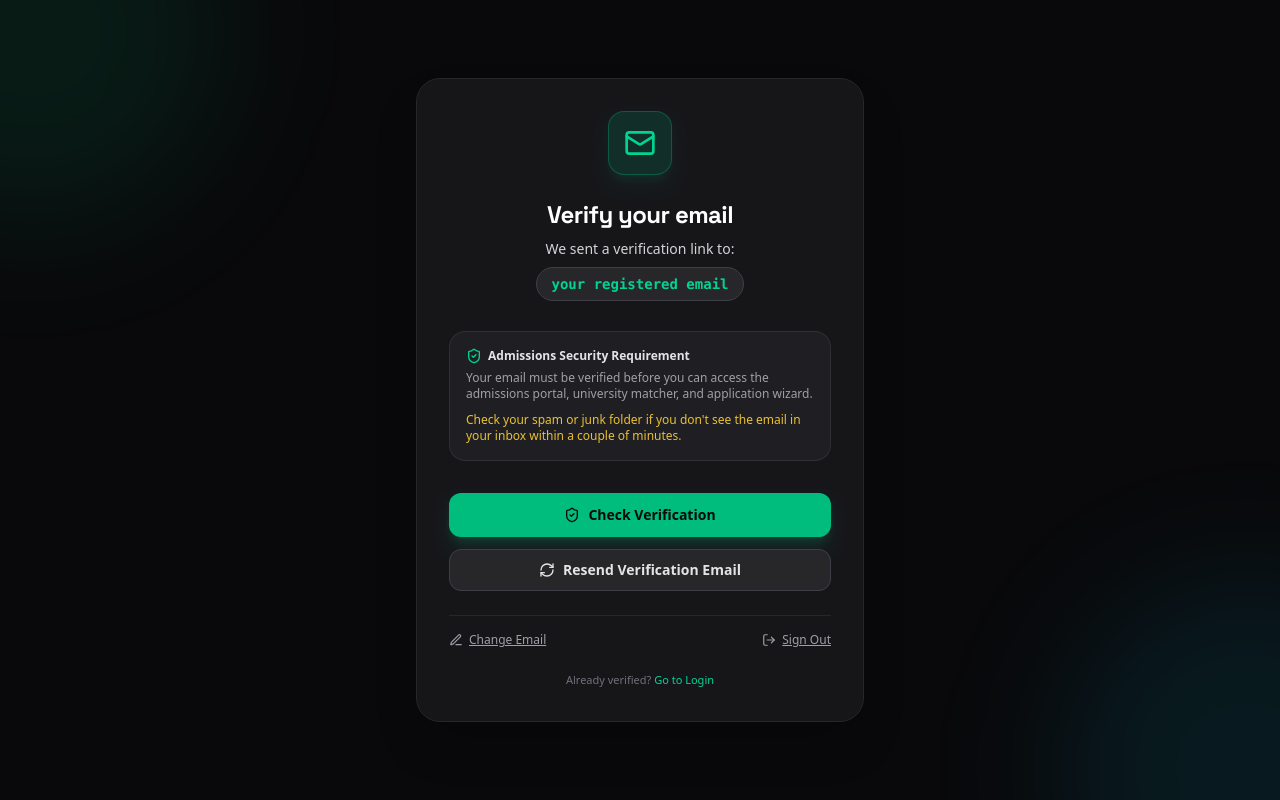
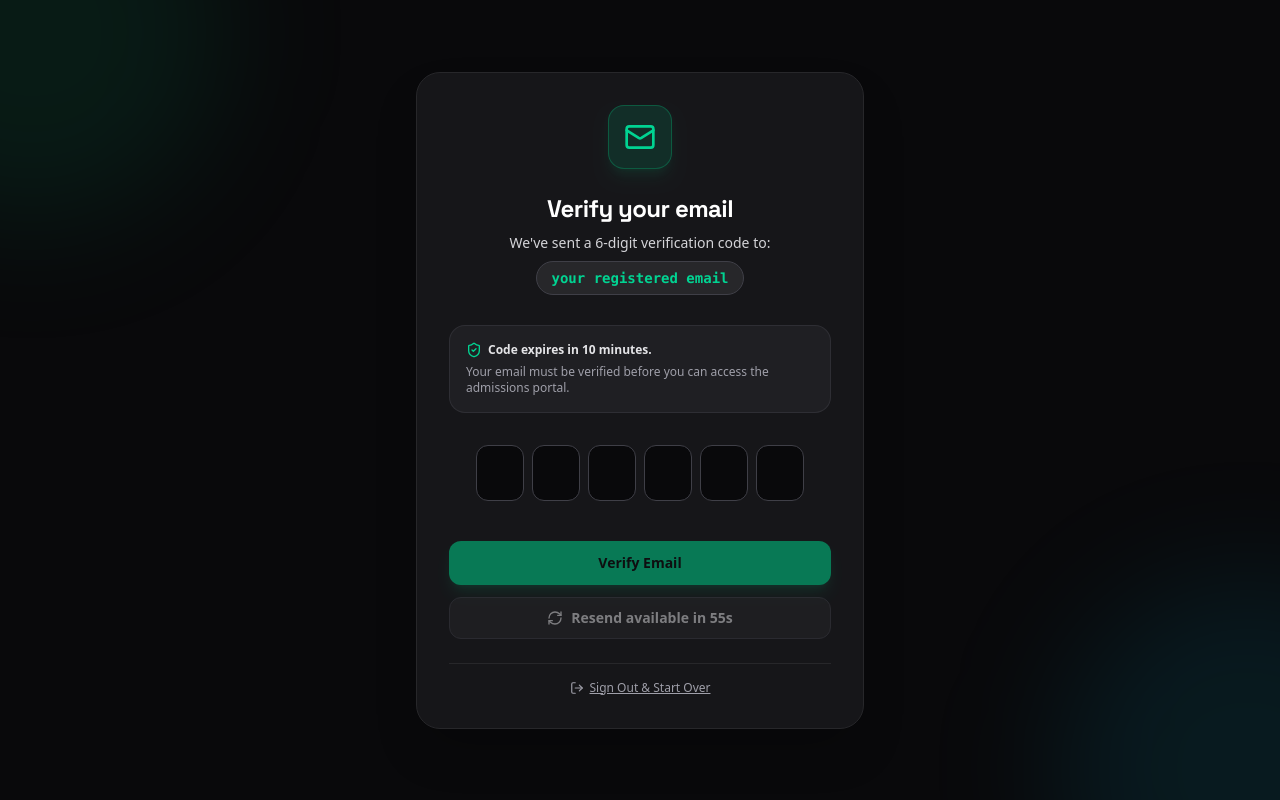
Before and after one commit to MujtabaZaheer/CRM, a React (Vite) app: page /verify-email in a window 1280 px wide. Built offline with nearby package versions, Linux system fonts and the light colour scheme; no server answers; the database is empty.

Commit message:
feat: rebuild student admissions journey and OTP verification

```diff
--- a/src/pages/VerifyEmail.tsx
+++ b/src/pages/VerifyEmail.tsx
@@ -1,24 +1,17 @@
-import React, { useEffect, useState } from "react";
-import {
-  applyActionCode,
-  sendEmailVerification,
-  signInWithEmailAndPassword,
-  signOut,
-} from "firebase/auth";
-import { doc, updateDoc } from "firebase/firestore";
-import { Link, useLocation, useNavigate, useSearchParams } from "react-router-dom";
+import React, { useEffect, useState, useRef } from "react";
+import { signOut } from "firebase/auth";
+import { useLocation, useNavigate } from "react-router-dom";
+import { httpsCallable } from "firebase/functions";
 import {
   CheckCircle2,
   Mail,
   RefreshCw,
   ShieldCheck,
   LogOut,
-  Edit3,
   AlertCircle,
   Loader2,
-  Lock,
 } from "lucide-react";
-import { auth, db, getEmailActionSettings } from "../firebase/config";
+import { auth, functions } from "../firebase/config";
 import { useAuth } from "../contexts/AuthContext";
 
 const COOLDOWN_SECONDS = 60;
@@ -27,33 +20,26 @@ export const VerifyEmail: React.FC = () => {
   const { firebaseUser, logout, refreshFirebaseUser } = useAuth();
   const navigate = useNavigate();
   const location = useLocation();
-  const [searchParams] = useSearchParams();
 
-  // Retrieve email from: active session -> navigation state -> session storage
-  const stateEmail = (location.state as { email?: string; emailSent?: boolean } | null)?.email;
-  const initialSent = (location.state as { email?: string; emailSent?: boolean } | null)?.emailSent;
+  const stateEmail = (location.state as any)?.email;
+  const initialSent = (location.state as any)?.emailSent;
   const emailError = (location.state as any)?.emailError;
+
   const [storedEmail, setStoredEmail] = useState<string>(() => {
-    return (
-      firebaseUser?.email ||
-      stateEmail ||
-      sessionStorage.getItem("pending_verification_email") ||
-      ""
-    );
+    return firebaseUser?.email || stateEmail || sessionStorage.getItem("pending_verification_email") || "";
   });
 
-  const [cooldown, setCooldown] = useState(0);
+  const [cooldown, setCooldown] = useState(COOLDOWN_SECONDS);
   const [message, setMessage] = useState<string | null>(
-    initialSent ? "A verification email was sent to your address. Please check your inbox." : null
+    initialSent ? "A verification code was sent to your address. Please check your inbox." : null
   );
   const [error, setError] = useState<string | null>(emailError || null);
-  const [checking, setChecking] = useState(false);
+
+  const [code, setCode] = useState(["", "", "", "", "", ""]);
+  const [verifying, setVerifying] = useState(false);
   const [resending, setResending] = useState(false);
 
-  // Quick inline sign-in states if user arrived signed-out
-  const [needsPassword, setNeedsPassword] = useState(false);
-  const [password, setPassword] = useState("");
-  const [signingIn, setSigningIn] = useState(false);
+  const inputRefs = useRef<(HTMLInputElement | null)[]>([]);
 
   // Sync email when user loads
   useEffect(() => {
@@ -74,170 +60,110 @@ export const VerifyEmail: React.FC = () => {
     return () => window.clearInterval(timer);
   }, [cooldown]);
 
-  // Handle incoming Firebase Auth Action Code from verification link in email
-  useEffect(() => {
-    const oobCode = searchParams.get("oobCode");
-    const mode = searchParams.get("mode");
+  const handleChange = (index: number, value: string) => {
+    if (!/^\d*$/.test(value)) return;
+    const newCode = [...code];
+    newCode[index] = value;
+    setCode(newCode);
 
-    if (oobCode && (mode === "verifyEmail" || !mode)) {
-      const handleActionCode = async () => {
-        setChecking(true);
+    if (value && index < 5) {
+      inputRefs.current[index + 1]?.focus();
+    }
+  };
+
+  const handleKeyDown = (index: number, e: React.KeyboardEvent<HTMLInputElement>) => {
+    if (e.key === "Backspace" && !code[index] && index > 0) {
+      inputRefs.current[index - 1]?.focus();
+    }
+  };
+
+  const handlePaste = (e: React.ClipboardEvent) => {
+    e.preventDefault();
+    const pasted = e.clipboardData.getData("text").replace(/\D/g, "").slice(0, 6);
+    if (pasted) {
+      const newCode = [...code];
+      for (let i = 0; i < pasted.length; i++) {
+        newCode[i] = pasted[i];
+      }
+      setCode(newCode);
+      if (pasted.length < 6) {
+        inputRefs.current[pasted.length]?.focus();
+      } else {
+        inputRefs.current[5]?.focus();
+      }
+    }
+  };
+
+  const handleVerify = async () => {
+    const fullCode = code.join("");
+    if (fullCode.length !== 6) {
+      setError("Please enter the full 6-digit code.");
+      return;
+    }
+
     setError(null);
+    setMessage(null);
+    setVerifying(true);
+
     try {
-          await applyActionCode(auth, oobCode);
-          setMessage("Email verified successfully! Updating your session...");
+      if (!auth.currentUser) throw new Error("Authentication session lost. Please sign in again.");
 
-          if (auth.currentUser) {
+      const verifyOTP = httpsCallable(functions, 'verifyOTP');
+      await verifyOTP({ code: fullCode });
+
+      setMessage("Verification confirmed! Redirecting to student onboarding...");
       await auth.currentUser.reload();
       await refreshFirebaseUser();
-            try {
-              await updateDoc(doc(db, "students", auth.currentUser.uid), {
-                emailVerified: true,
-                updatedAt: Date.now(),
-              });
-            } catch (_) {}
+
       setTimeout(() => {
         navigate("/student/onboarding/profile", { replace: true });
       }, 1000);
+    } catch (err: any) {
+      console.error("Verification error:", err);
+      if (err.code === "invalid-argument") {
+        setError("Incorrect verification code.");
+      } else if (err.code === "failed-precondition") {
+        setError("This verification code has expired. Please request a new one.");
+      } else if (err.code === "resource-exhausted") {
+        setError("Too many failed attempts. Please request a new code.");
       } else {
-            setMessage("Your email has been verified! Please sign in to proceed to your student portal.");
+        setError(err.message || "Failed to verify code. Please try again.");
       }
-        } catch (err: any) {
-          console.error("Action code error:", err);
-          if (err.code === "auth/invalid-action-code") {
-            setError("This verification link has expired or has already been used. Please request a new verification email.");
-          } else {
-            setError(err.message || "Failed to verify email using this link.");
-          }
+      setCode(["", "", "", "", "", ""]);
+      inputRefs.current[0]?.focus();
     } finally {
-          setChecking(false);
+      setVerifying(false);
     }
   };
 
-      handleActionCode();
-    }
-  }, [searchParams]);
-
-  // Check verification handler
-  const handleCheckVerification = async () => {
-    setError(null);
-    setMessage(null);
-    setChecking(true);
-
-    try {
-      let currentUser = auth.currentUser;
-
-      // If user is currently signed out, check if they can sign in with password
-      if (!currentUser && storedEmail && password) {
-        setSigningIn(true);
-        const cred = await signInWithEmailAndPassword(auth, storedEmail, password);
-        currentUser = cred.user;
-        setSigningIn(false);
-        setNeedsPassword(false);
-      }
-
-      if (!currentUser) {
-        // Prompt for password if not authenticated
-        setNeedsPassword(true);
-        setError("Please enter your password below to confirm your verification status.");
-        setChecking(false);
-        return;
-      }
-
-      // 1. Reload user to get fresh auth state from Firebase
-      await currentUser.reload();
-      const freshUser = await refreshFirebaseUser();
-
-      // 2. Check fresh emailVerified
-      if (freshUser?.emailVerified || auth.currentUser?.emailVerified) {
-        setMessage("Verification confirmed! Redirecting to student onboarding...");
-        try {
-          await updateDoc(doc(db, "students", currentUser.uid), {
-            emailVerified: true,
-            updatedAt: Date.now(),
-          });
-        } catch (_) {}
-
-        // 3. Redirect to student onboarding Step 1
-        setTimeout(() => {
-          navigate("/student/onboarding/profile", { replace: true });
-        }, 800);
-      } else {
-        setError("Your email is not verified yet. Please click the verification link in your inbox, then click Check Verification.");
-      }
-    } catch (err: any) {
-      console.error("Check verification error:", err);
-      if (err.code === "auth/wrong-password" || err.code === "auth/invalid-credential") {
-        setError("Incorrect password. Please try again.");
-      } else if (err.code === "auth/too-many-requests") {
-        setError("Too many verification attempts. Please wait a moment and try again.");
-      } else {
-        setError(err.message || "We could not check verification status. Please try again.");
-      }
-    } finally {
-      setChecking(false);
-      setSigningIn(false);
-    }
-  };
-
-  // Resend verification email handler
-  const handleResendEmail = async () => {
+  const handleResendCode = async () => {
     if (cooldown > 0) return;
     setError(null);
     setMessage(null);
     setResending(true);
 
     try {
-      let currentUser = auth.currentUser;
+      if (!auth.currentUser) throw new Error("Authentication session lost. Please sign in again.");
 
-      // If signed out, attempt sign in if password is provided
-      if (!currentUser && storedEmail && password) {
-        setSigningIn(true);
-        const cred = await signInWithEmailAndPassword(auth, storedEmail, password);
-        currentUser = cred.user;
-        setSigningIn(false);
-        setNeedsPassword(false);
-      }
+      const sendOTP = httpsCallable(functions, 'sendVerificationOTP');
+      await sendOTP();
 
-      if (!currentUser) {
-        setNeedsPassword(true);
-        setError("Please enter your password below to authenticate and resend the verification email.");
-        setResending(false);
-        return;
-      }
-
-      const lastSent = sessionStorage.getItem("last_verification_sent");
-      if (lastSent && Date.now() - parseInt(lastSent) < 60000) {
-        throw { code: "auth/too-many-requests", message: "Email already sent recently." };
-      }
-
-      // Real Firebase verification email request with action settings
-      await sendEmailVerification(currentUser, getEmailActionSettings());
-      sessionStorage.setItem("last_verification_sent", Date.now().toString());
-
-      // Only display success message after Firebase call succeeds
-      setMessage("Verification email sent successfully. Please check your inbox and spam folder.");
+      setMessage("A new verification code has been sent to your email.");
       setCooldown(COOLDOWN_SECONDS);
+      setCode(["", "", "", "", "", ""]);
+      inputRefs.current[0]?.focus();
     } catch (err: any) {
-      console.error("Resend verification error:", err);
-      if (err.code === "auth/too-many-requests") {
-        setError("Too many requests. Please wait a moment before requesting another verification email.");
-      } else if (err.code === "auth/network-request-failed") {
-        setError("Network error. Please check your internet connection.");
-      } else if (err.code === "auth/wrong-password" || err.code === "auth/invalid-credential") {
-        setError("Incorrect password. Please enter your valid password to resend.");
-      } else if (err.code === "auth/unauthorized-continue-uri") {
-        setError("Configuration error: The domain is not authorized in Firebase Console.");
+      console.error("Resend error:", err);
+      if (err.code === "resource-exhausted") {
+        setError("Too many requests. Please wait a moment before requesting another code.");
       } else {
-        setError(err.message || "Unable to send verification email right now. Please try again later.");
+        setError(err.message || "Unable to send verification code. Please try again later.");
       }
     } finally {
       setResending(false);
-      setSigningIn(false);
     }
   };
 
-  // Sign out handler
   const handleSignOut = async () => {
     try {
       sessionStorage.removeItem("pending_verification_email");
@@ -249,16 +175,6 @@ export const VerifyEmail: React.FC = () => {
     navigate("/login", { replace: true });
   };
 
-  // Change email handler
-  const handleChangeEmail = async () => {
-    try {
-      sessionStorage.removeItem("pending_verification_email");
-      await signOut(auth);
-      logout();
-    } catch (_) {}
-    navigate("/register", { replace: true });
-  };
-
   const displayEmail = storedEmail || firebaseUser?.email || "your registered email";
 
   return (
@@ -267,39 +183,49 @@ export const VerifyEmail: React.FC = () => {
       <div className="absolute -bottom-40 -right-40 w-96 h-96 bg-cyan-500/10 rounded-full blur-3xl pointer-events-none" />
 
       <section className="w-full max-w-md rounded-3xl border border-zinc-800 bg-zinc-900/95 backdrop-blur-md p-8 text-center text-white shadow-2xl relative z-10 space-y-6">
-        {/* Icon */}
         <div className="mx-auto grid h-16 w-16 place-items-center rounded-2xl bg-emerald-500/15 border border-emerald-500/30 text-emerald-400 shadow-lg shadow-emerald-500/10">
           <Mail className="w-8 h-8" />
         </div>
 
-        {/* Heading & Subtitle */}
         <div className="space-y-2">
           <h1 className="text-2xl font-bold font-heading text-white tracking-tight">
             Verify your email
           </h1>
           <p className="text-sm text-zinc-300">
-            We sent a verification link to:
+            We've sent a 6-digit verification code to:
           </p>
           <div className="inline-block px-3.5 py-1.5 rounded-full bg-zinc-800 border border-zinc-700 text-emerald-400 font-mono text-sm font-semibold max-w-full truncate">
             {displayEmail}
           </div>
         </div>
 
-        {/* Informational Guidance */}
         <div className="bg-zinc-800/60 border border-zinc-700/50 rounded-2xl p-4 text-xs text-zinc-400 text-left space-y-1.5">
           <p className="font-semibold text-zinc-200 flex items-center gap-1.5">
             <ShieldCheck className="w-4 h-4 text-emerald-400" />
-            Admissions Security Requirement
+            Code expires in 10 minutes.
           </p>
           <p>
-            Your email must be verified before you can access the admissions portal, university matcher, and application wizard.
-          </p>
-          <p className="text-amber-300/90 pt-1">
-            Check your spam or junk folder if you don't see the email in your inbox within a couple of minutes.
+            Your email must be verified before you can access the admissions portal.
           </p>
         </div>
 
-        {/* Messages */}
+        {/* OTP Input Grid */}
+        <div className="flex gap-2 justify-center py-2" onPaste={handlePaste}>
+          {code.map((digit, index) => (
+            <input
+              key={index}
+              ref={(el) => { inputRefs.current[index] = el; }}
+              type="text"
+              maxLength={1}
+              value={digit}
+              onChange={(e) => handleChange(index, e.target.value)}
+              onKeyDown={(e) => handleKeyDown(index, e)}
+              disabled={verifying}
+              className="w-12 h-14 bg-zinc-950 border border-zinc-700 rounded-xl text-center text-xl font-bold text-emerald-400 focus:outline-none focus:border-emerald-500 focus:ring-1 focus:ring-emerald-500/50 transition-colors disabled:opacity-50"
+            />
+          ))}
+        </div>
+
         {message && (
           <div className="rounded-xl bg-emerald-500/15 border border-emerald-500/30 p-3.5 text-xs sm:text-sm text-emerald-300 flex items-start gap-2 text-left">
             <CheckCircle2 className="w-4 h-4 text-emerald-400 shrink-0 mt-0.5" />
@@ -314,89 +240,46 @@ export const VerifyEmail: React.FC = () => {
           </div>
         )}
 
-        {/* Inline Password Entry if user is signed out and needs session */}
-        {needsPassword && !auth.currentUser && (
-          <div className="space-y-3 p-4 rounded-2xl bg-zinc-950/70 border border-zinc-800 text-left animate-fade-in">
-            <label className="block text-xs font-semibold text-zinc-300">
-              Account Password
-            </label>
-            <div className="relative">
-              <Lock className="w-4 h-4 text-zinc-500 absolute left-3 top-3" />
-              <input
-                type="password"
-                value={password}
-                onChange={(e) => setPassword(e.target.value)}
-                placeholder="Enter your password to verify"
-                className="w-full bg-zinc-900 border border-zinc-700 rounded-xl pl-9 pr-4 py-2.5 text-sm text-white focus:outline-none focus:border-emerald-500"
-              />
-            </div>
-          </div>
-        )}
-
-        {/* Primary Action Buttons */}
         <div className="space-y-3 pt-2">
-          {/* Check Verification Button */}
           <button
-            onClick={handleCheckVerification}
-            disabled={checking || signingIn}
+            onClick={handleVerify}
+            disabled={verifying || code.join("").length !== 6}
             className="w-full py-3 px-4 bg-emerald-500 hover:bg-emerald-400 text-zinc-950 font-bold text-sm rounded-xl shadow-lg shadow-emerald-500/20 transition-all flex items-center justify-center gap-2 disabled:opacity-60 cursor-pointer disabled:cursor-not-allowed"
           >
-            {checking || signingIn ? (
+            {verifying ? (
               <>
                 <Loader2 className="w-4 h-4 animate-spin" />
-                Checking verification...
+                Verifying...
               </>
             ) : (
-              <>
-                <ShieldCheck className="w-4 h-4" />
-                Check Verification
-              </>
+              "Verify Email"
             )}
           </button>
 
-          {/* Resend Verification Email Button */}
           <button
-            onClick={handleResendEmail}
-            disabled={Boolean(cooldown) || resending || checking}
+            onClick={handleResendCode}
+            disabled={Boolean(cooldown) || resending || verifying}
             className="w-full py-2.5 px-4 bg-zinc-800 hover:bg-zinc-750 border border-zinc-700 text-zinc-200 font-semibold text-xs sm:text-sm rounded-xl transition-all flex items-center justify-center gap-2 disabled:opacity-50 cursor-pointer disabled:cursor-not-allowed"
           >
             <RefreshCw className={`w-4 h-4 ${resending ? "animate-spin text-emerald-400" : ""}`} />
             {cooldown > 0
               ? `Resend available in ${cooldown}s`
               : resending
-              ? "Sending verification email..."
-              : "Resend Verification Email"}
+              ? "Sending code..."
+              : "Didn't receive it? Resend code"}
           </button>
         </div>
 
-        {/* Secondary Links: Change Email, Sign Out */}
         <div className="pt-4 border-t border-zinc-800 flex items-center justify-between text-xs text-zinc-400">
           <button
-            onClick={handleChangeEmail}
-            className="hover:text-zinc-200 transition-colors flex items-center gap-1.5 cursor-pointer underline"
-          >
-            <Edit3 className="w-3.5 h-3.5" />
-            Change Email
-          </button>
-
-          <button
             onClick={handleSignOut}
-            className="hover:text-rose-400 transition-colors flex items-center gap-1.5 cursor-pointer underline"
+            className="hover:text-rose-400 transition-colors flex items-center gap-1.5 cursor-pointer underline mx-auto"
           >
             <LogOut className="w-3.5 h-3.5" />
-            Sign Out
+            Sign Out & Start Over
           </button>
         </div>
-
-        <p className="text-[11px] text-zinc-500">
-          Already verified?{" "}
-          <Link to="/login" className="text-emerald-400 hover:underline">
-            Go to Login
-          </Link>
-        </p>
       </section>
     </main>
   );
 };
-
-export default VerifyEmail;
--- a/src/pages/portal/onboarding/StudentOnboardingProfile.tsx
+++ b/src/pages/portal/onboarding/StudentOnboardingProfile.tsx
@@ -351,6 +351,11 @@ export const StudentOnboardingProfile: React.FC = () => {
       setTimeout(() => setSaveSuccess(false), 2000);
 
       if (isProceeding) {
+        if (!completeness.isComplete) {
+          setError("Your profile must be 100% complete before proceeding. Please fill in all required fields.");
+          window.scrollTo({ top: 0, behavior: 'smooth' });
+          return;
+        }
         navigate("/student/onboarding/destination");
       }
     } catch (err: any) {
```
Also changed, not shown: src/pages/Register.tsx (+9 -17 lines), src/utils/profileCompleteness.ts (+52 -43 lines), 1 other file (tests, documents, lock files or other folders). Lines whose indentation alone changed are shown as unchanged.
